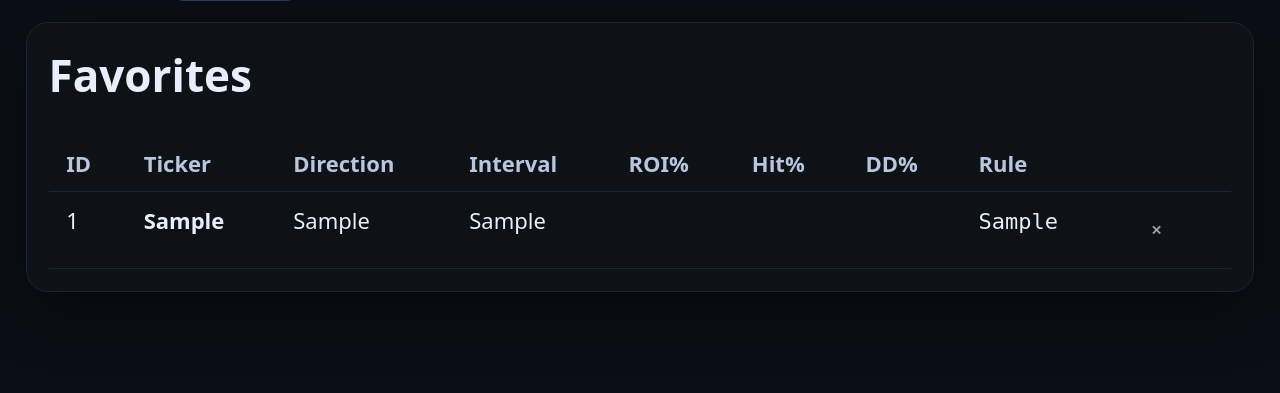
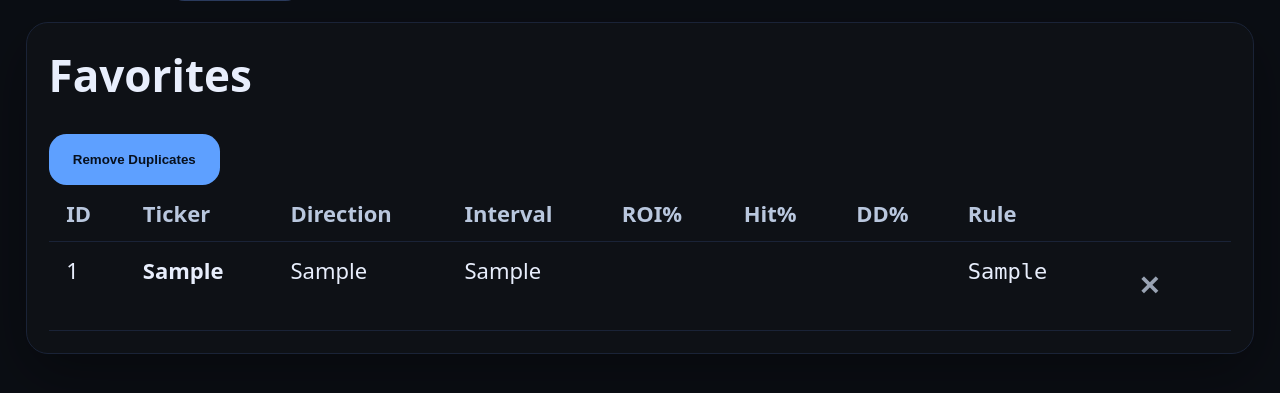
Before and after one commit to petradeweese/Petra-Stock, a FastAPI app: page /favorites in a window 1280 px wide. Shown: the part 84-477 px from the top of the page. Run offline with FastAPI, Linux system fonts and the light colour scheme; data comes from the database, SQL or seed files in the repository; tables that the repository leaves empty hold one stand-in row (values such as "Sample post").

Commit message:
Add duplicates cleanup and enlarge delete button

```diff
--- a/static/css/style.css
+++ b/static/css/style.css
@@ -119,6 +119,15 @@ button, .btn {
 
 .rule-td { max-width:480px; white-space:nowrap; overflow:hidden; text-overflow:ellipsis; }
 
+.del-btn {
+  background:none;
+  border:none;
+  color:var(--muted);
+  cursor:pointer;
+  font-size:1.2rem;
+  line-height:1;
+}
+
 .linklike {
   border:0;
   background:transparent;
--- a/templates/favorites.html
+++ b/templates/favorites.html
@@ -4,6 +4,11 @@
   <div class="card">
     <h1 style="margin-top:0;">Favorites</h1>
     {% if favorites and favorites|length %}
+    <div class="actions">
+      <form method="post" action="/favorites/delete-duplicates" style="margin:0;">
+        <button type="submit">Remove Duplicates</button>
+      </form>
+    </div>
     <table class="table">
       <thead>
         <tr>
@@ -31,7 +36,7 @@
           <td><code>{{ f["rule"] }}</code></td>
           <td>
             <form method="post" action="/favorites/delete/{{ f['id'] }}" style="margin:0;">
-              <button type="submit" style="background:none;border:none;color:var(--muted);cursor:pointer;">&#10005;</button>
+              <button type="submit" class="del-btn">&#10005;</button>
             </form>
           </td>
         </tr>
```
Also changed, not shown: routes/__init__.py (+14 -0 lines), tests/test_favorites.py (added, +33 -0 lines).
